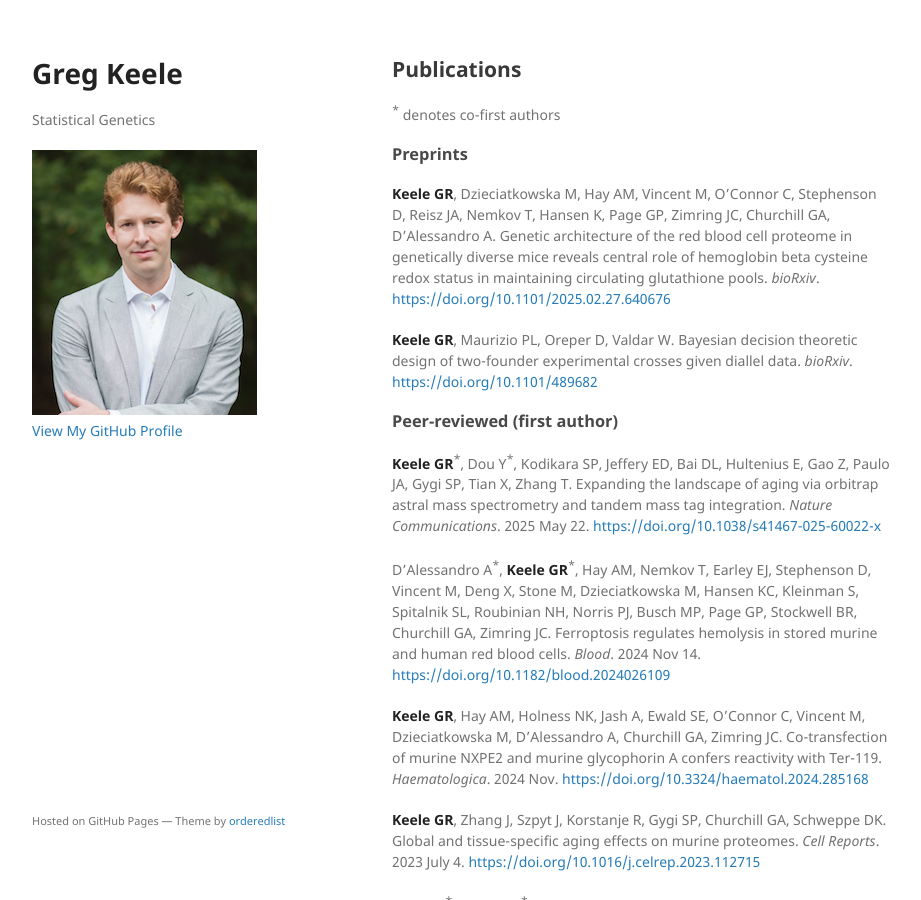
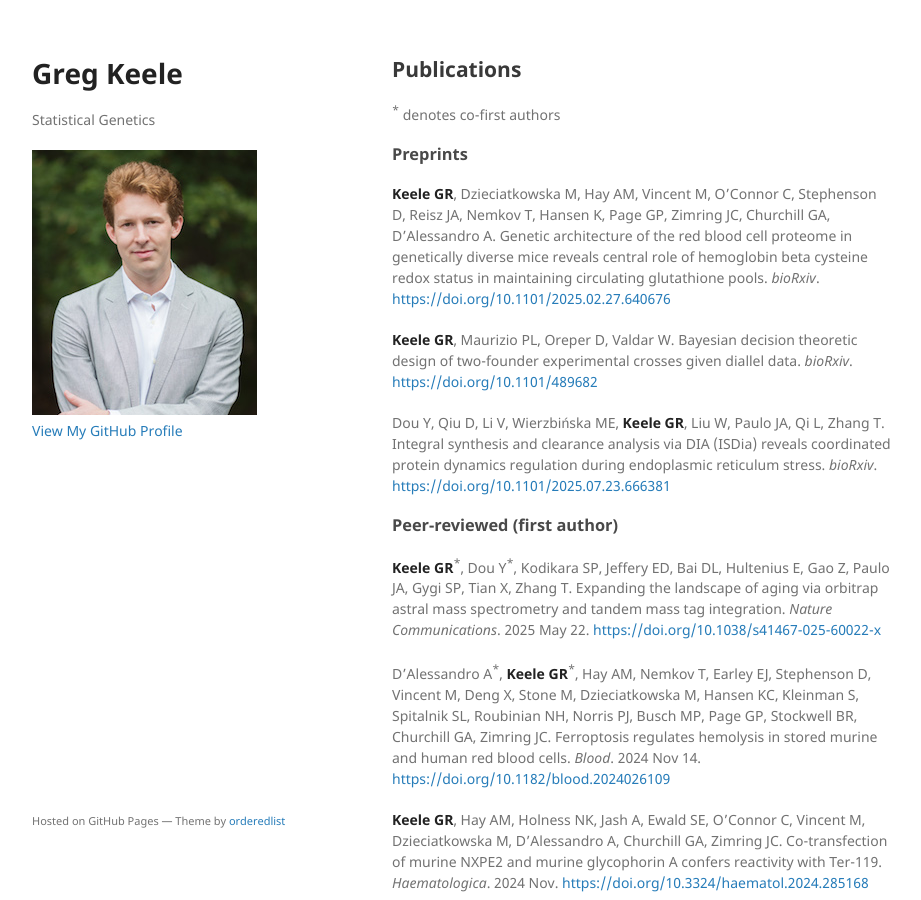
Before and after one commit to gkeele/gkeele.github.io, a Jekyll site: the page built from publications.md, in a window 1280 px wide and 900 px high. Shown: the whole window, without its empty margins (178-1099 px from the left). Built offline with Jekyll 4.4.1, drawn with Linux system fonts in a browser that asks for light colours; our own code applies the rules of GitHub Pages for plain Markdown files.

Commit message:
Added ISDia pre-print

```diff
--- a/publications.md
+++ b/publications.md
@@ -10,6 +10,8 @@ layout: default
 **Keele GR**, Dzieciatkowska M, Hay AM, Vincent M, O'Connor C, Stephenson D, Reisz JA, Nemkov T, Hansen K, Page GP, Zimring JC, Churchill GA, D'Alessandro A. Genetic architecture of the red blood cell proteome in genetically diverse mice reveals central role of hemoglobin beta cysteine redox status in maintaining circulating glutathione pools. *bioRxiv*. [https://doi.org/10.1101/2025.02.27.640676](https://doi.org/10.1101/2025.02.27.640676)
 
 **Keele GR**, Maurizio PL, Oreper D, Valdar W. Bayesian decision theoretic design of two-founder experimental crosses given diallel data. *bioRxiv*. [https://doi.org/10.1101/489682](https://doi.org/10.1101/489682)
+
+Dou Y, Qiu D, Li V, Wierzbińska ME, **Keele GR**, Liu W, Paulo JA, Qi L, Zhang T. Integral synthesis and clearance analysis via DIA (ISDia) reveals coordinated protein dynamics regulation during endoplasmic reticulum stress. *bioRxiv*. [https://doi.org/10.1101/2025.07.23.666381](https://doi.org/10.1101/2025.07.23.666381)
 
 ### Peer-reviewed (first author)
 
```
